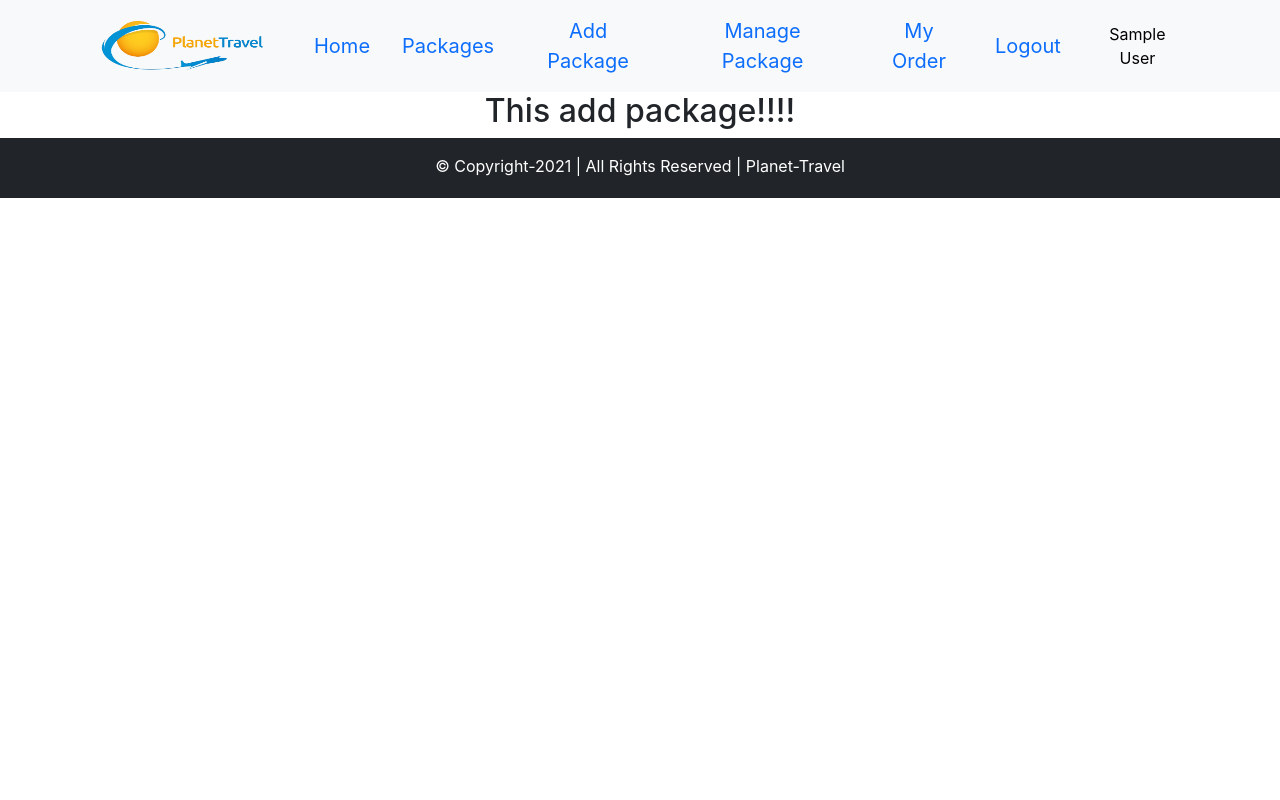
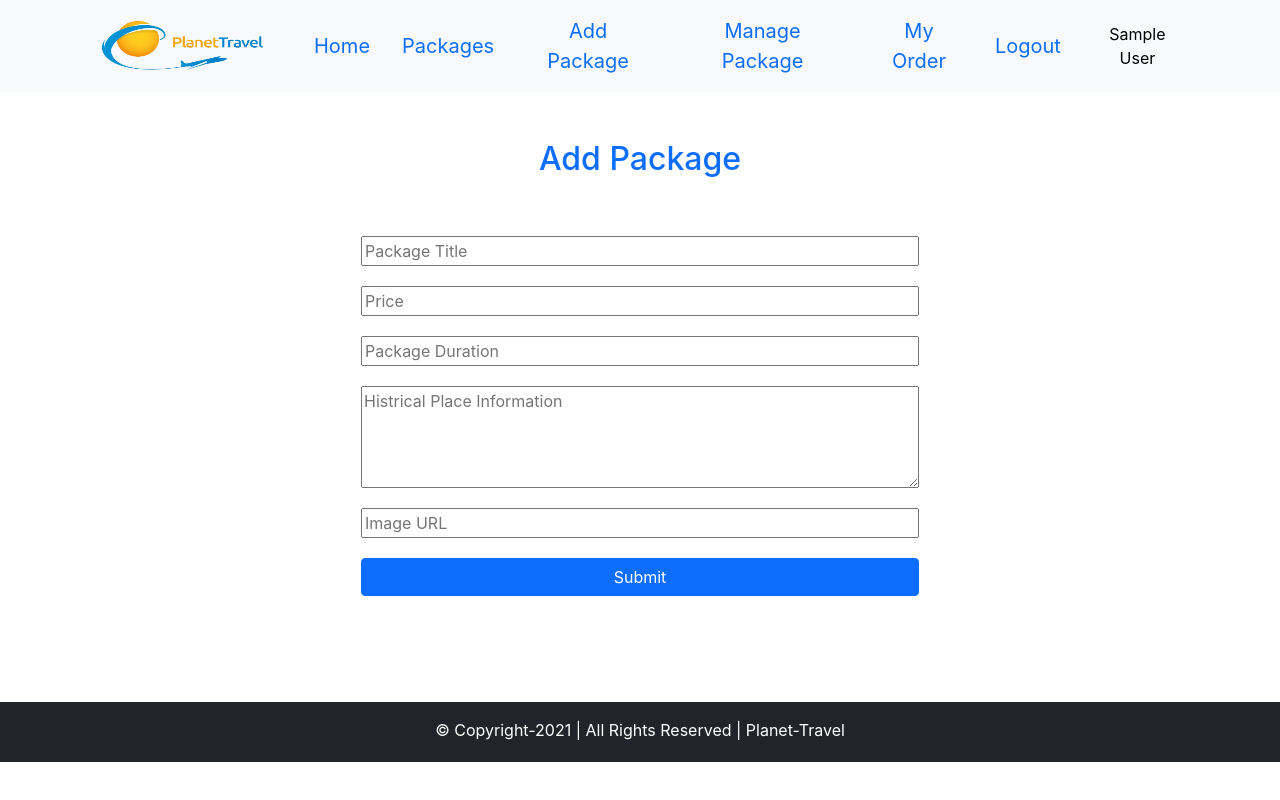
Before and after one commit to mdnazmulsobuz/planet-trave-, a React (Create React App) app: page /addpackage in a window 1280 px wide. Built offline with nearby package versions, Linux system fonts and the light colour scheme; no server answers; sample sign-in values are in the browser's storage.

Commit message:
add packages done

```diff
--- a/package.json
+++ b/package.json
@@ -6,11 +6,13 @@
     "@testing-library/jest-dom": "^5.14.1",
     "@testing-library/react": "^11.2.7",
     "@testing-library/user-event": "^12.8.3",
+    "axios": "^0.24.0",
     "bootstrap": "^5.1.3",
     "firebase": "^9.2.0",
     "react": "^17.0.2",
     "react-bootstrap": "^2.0.1",
     "react-dom": "^17.0.2",
+    "react-hook-form": "^7.18.0",
     "react-router-dom": "^5.3.0",
     "react-scripts": "4.0.3",
     "web-vitals": "^1.1.2"
--- a/src/components/AddPackage/AddPackage.js
+++ b/src/components/AddPackage/AddPackage.js
@@ -1,9 +1,31 @@
+import axios from 'axios';
 import React from 'react';
+import { useForm } from "react-hook-form";
+import './AddPackages.css';
 
 const AddPackage = () => {
+    const { register, handleSubmit, reset } = useForm();
+    const onSubmit = data =>{
+        console.log(data);
+        axios.post('http://localhost:5000/packages', data)
+        .then(res =>{
+            if(res.data.insertedId){
+                alert('Sucessfully Added Package');
+                reset();
+            }
+        })
+    }
     return (
-        <div>
-            <h2>This add package!!!!</h2>
+        <div className='add-service container my-5 pb-5'>
+            <h2 className='mb-5 text-primary'>Add Package</h2>
+            <form onSubmit={handleSubmit(onSubmit)}>
+                <input {...register("title", { required: true, maxLength: 20 })} placeholder='Package Title' />
+                <input type="number" {...register("price")} placeholder='Price'/>
+                <input {...register("duration")} placeholder='Package Duration' />
+                <textarea rows='4' {...register("description")}  placeholder='Histrical Place Information'/>
+                <input {...register("img")} placeholder='Image URL' />
+                <input className='btn btn-primary' type="submit" />
+            </form>
         </div>
     );
 };
--- /dev/null
+++ b/src/components/AddPackage/AddPackages.css
@@ -0,0 +1,11 @@
+.add-service form{
+    display: flex;
+    flex-direction: column;
+    justify-content: center;
+    align-items: center;
+
+}
+.add-service form input, textarea{
+    margin: 10px 0px;
+    width: 50%;
+}
--- a/src/components/Login/Login/Login.js
+++ b/src/components/Login/Login/Login.js
@@ -22,7 +22,7 @@ const Login = () => {
     return (
         <div className='pt-5 my-5'>
             <h2 className=' my-5'>Please Login Here!</h2>
-            <form onSubmit="">
+            <form>
                 <Button onClick={handleGogleLogin} className='btn-regular 3y-5 signin-button'>Google SignIn</Button>
             </form>
         </div>
--- a/src/components/OurPackage/OurPackage.js
+++ b/src/components/OurPackage/OurPackage.js
@@ -1,11 +1,27 @@
-import React from 'react';
+import React, { useEffect, useState } from 'react';
+import Package from '../Package/Package';
 
-const OurPackage = () => {
+const OurPackages = () => {
+    const [packages, setPackages] = useState([])
+    useEffect(()=>{
+        fetch('http://localhost:5000/packages')
+        .then(res => res.json())
+        .then(data => setPackages(data));
+    },[])
+
     return (
-        <div>
-            <h2>Select Your Best Package <br />For Your Travel</h2>
+        <div className='container py-5'>
+           <h2>Select Your Best Package <br />For Your Travel</h2>
+           <div className='row'>
+           {
+                packages.map(pack => <Package
+                    key= {pack.id}
+                    packages={pack}
+                ></Package>)
+            }
+           </div>
         </div>
     );
 };
 
-export default OurPackage;
+export default OurPackages;
--- a/src/components/Package/Package.js
+++ b/src/components/Package/Package.js
@@ -3,7 +3,7 @@ import { Card, CardGroup } from 'react-bootstrap';
 import { Link } from 'react-router-dom';
 
 const Package = ({packages}) => {
-    const {title, img, description} = packages;
+    const {title, img,price, duration, description, _id} = packages;
     return (
         <div className='col-lg-4 col-md-4 co-sm-6 col-12 my-3'>
             <CardGroup>
@@ -11,12 +11,18 @@ const Package = ({packages}) => {
                     <Card.Img variant="top" src={img} />
                     <Card.Body>
                     <Card.Title className='text-success'>{title}</Card.Title>
+                    <Card.Title className='text-primary'>
+                        ${price}/Per Person
+                    </Card.Title>
+                    <Card.Title className='fs-6'>
+                        ({duration})
+                    </Card.Title>
                     <Card.Text>
                         {description}
                     </Card.Text>
                     </Card.Body>
                     <Card.Footer>
-                        <Link to='/login'><button className='btn btn-primary px-4 my-2'>Book Tour</button></Link>
+                        <Link to={`/packages/${_id}`}><button className='btn btn-primary px-4 my-2'>Book Tour</button></Link>
                     </Card.Footer>
                 </Card>
             </CardGroup>
```
Also changed, not shown: src/components/Header/Header.js (line endings or trailing spaces), 1 other file (tests, documents, lock files or other folders).
